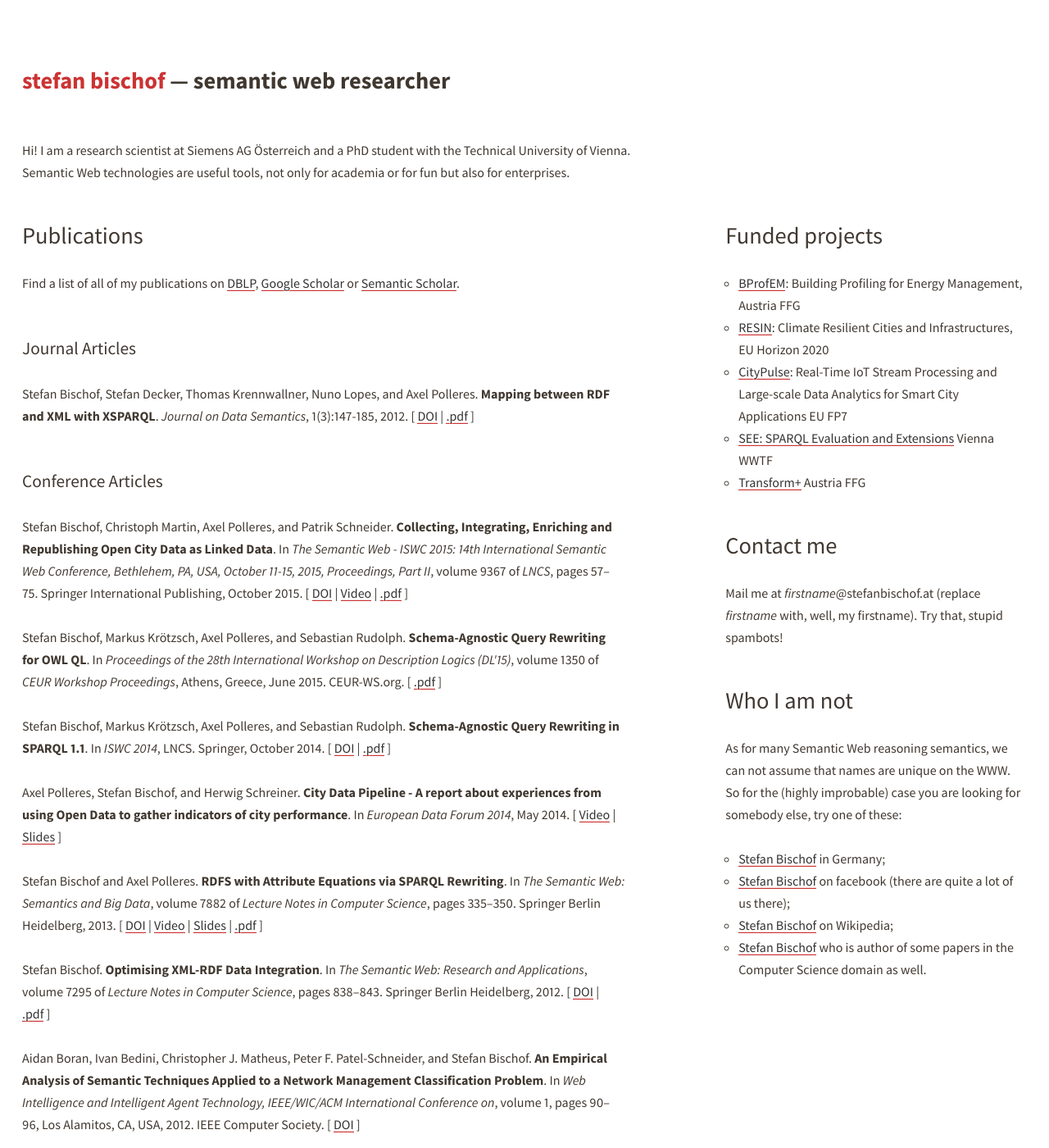
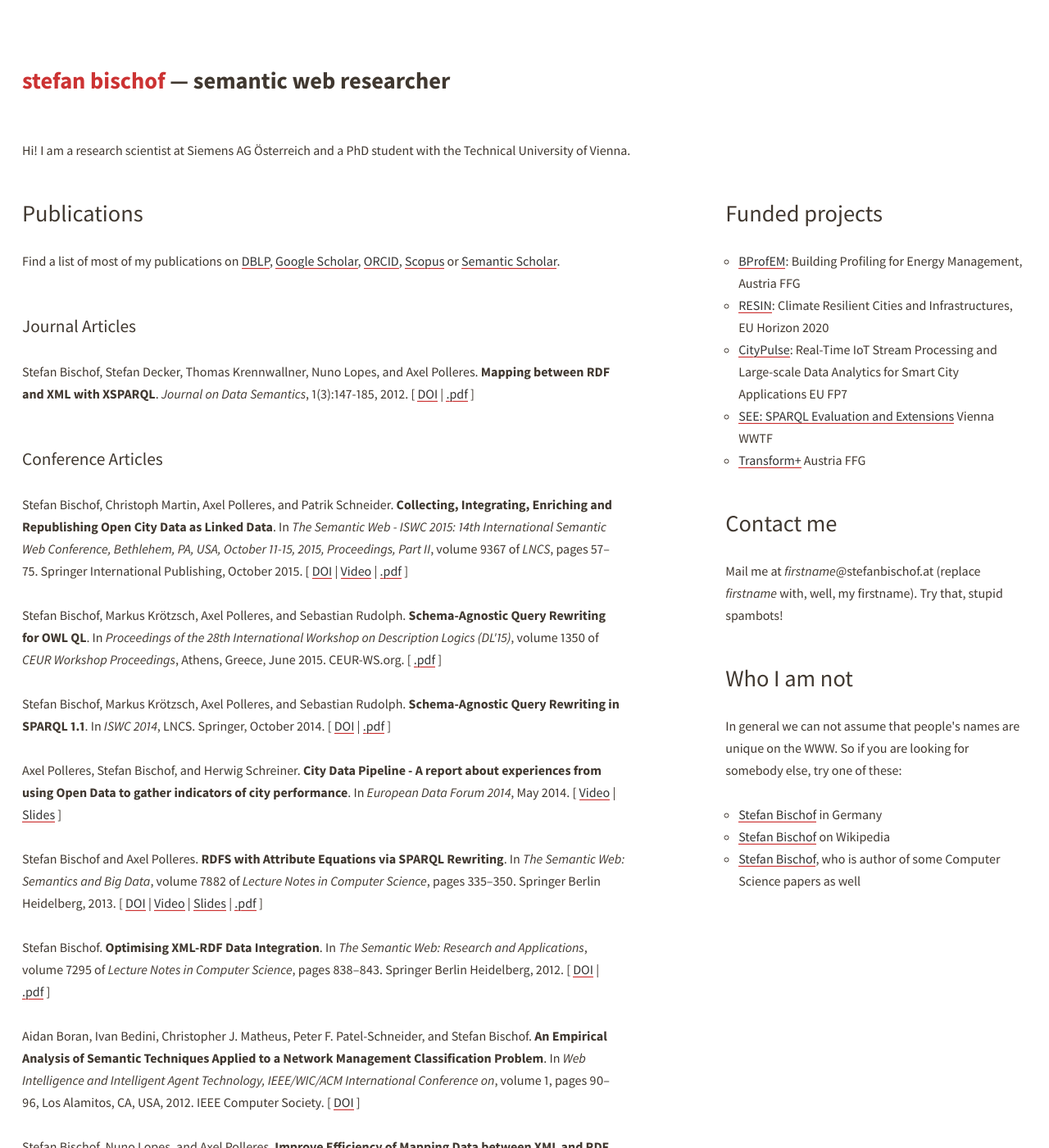
Before and after one commit to stefanbischof/stefanbischof.github.io, a Jekyll site: the page built from index.html, in a window 1280 px wide and 1400 px high. Shown: the whole window at 82% size. Built offline with Jekyll 4.4.1, drawn with Linux system fonts in a browser that asks for light colours.

Commit message:
update index

```diff
--- a/index.html
+++ b/index.html
@@ -6,13 +6,11 @@ header: big
 <p>Hi! I am a research scientist at Siemens AG
 Österreich and a PhD student with the
 Technical University of Vienna.
-<br />Semantic Web technologies are
-useful tools, not only for academia or for fun but also for enterprises.
 </p>
 <div class="row">
        <div class="col8">
 	 <h1>Publications</h1>
-<p>Find a list of all of my publications on <a href="http://www.informatik.uni-trier.de/~ley/pers/hd/b/Bischof_0002:Stefan.html">DBLP</a>, <a href="http://scholar.google.com/citations?user=U8wSrHwAAAAJ">Google Scholar</a> or <a href="https://www.semanticscholar.org/author/Stefan-Bischof/1957042">Semantic Scholar</a>.</p>
+<p>Find a list of most of my publications on <a href="http://www.informatik.uni-trier.de/~ley/pers/hd/b/Bischof_0002:Stefan.html">DBLP</a>, <a href="http://scholar.google.com/citations?user=U8wSrHwAAAAJ">Google Scholar</a>, <a href="http://orcid.org/0000-0001-9521-8907">ORCID</a>, <a href="https://www.scopus.com/authid/detail.uri?authorId=6701506511">Scopus</a> or <a href="https://www.semanticscholar.org/author/Stefan-Bischof/1957042">Semantic Scholar</a>.</p>
 
 {% include_relative mypublications.html %}
 
@@ -47,13 +45,11 @@ useful tools, not only for academia or for fun but also for enterprises.
 	 <p>Mail me at <span><var>firstname</var>@stefanbischof.at</span> (replace <var>firstname</var> with, well, my firstname). Try that, stupid spambots!</p>
 
     <h1>Who I am not</h1>
-    <p>As for many Semantic Web reasoning semantics, we can not assume
-    that names are unique on the WWW. So for the (highly improbable) case you are looking for somebody else, try one of these:</p>
+    <p>In general we can not assume that people's names are unique on the WWW. So if you are looking for somebody else, try one of these:</p>
 	 <ul>
-	   <li><a rel="nofollow" href="http://www.stefanbischof.de/">Stefan Bischof</a> in Germany;</li>
-	   <li><a rel="nofollow" href="http://www.facebook.com/stefan.bischof">Stefan Bischof</a> on facebook (there are quite a lot of us there);</li>
-	   <li><a rel="nofollow" href="http://de.wikipedia.org/wiki/Benutzer:Stefan_Bischof">Stefan Bischof</a> on Wikipedia;</li>
-	   <li><a rel="nofollow" href="http://www14.informatik.tu-muenchen.de/personen/bischof/">Stefan Bischof</a> who is author of some papers in the Computer Science domain as well.</li>
+	   <li><a rel="nofollow" href="http://www.stefanbischof.de/">Stefan Bischof</a> in Germany</li>
+	   <li><a rel="nofollow" href="http://de.wikipedia.org/wiki/Benutzer:Stefan_Bischof">Stefan Bischof</a> on Wikipedia</li>
+	   <li><a rel="nofollow" href="http://www14.informatik.tu-muenchen.de/personen/bischof/">Stefan Bischof</a>, who is author of some  Computer Science papers as well</li>
 	 </ul>
        </div>
 </div>
```
